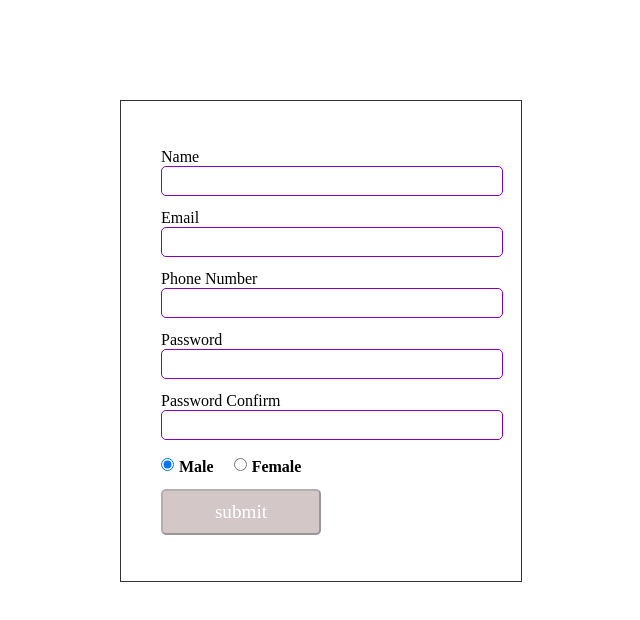
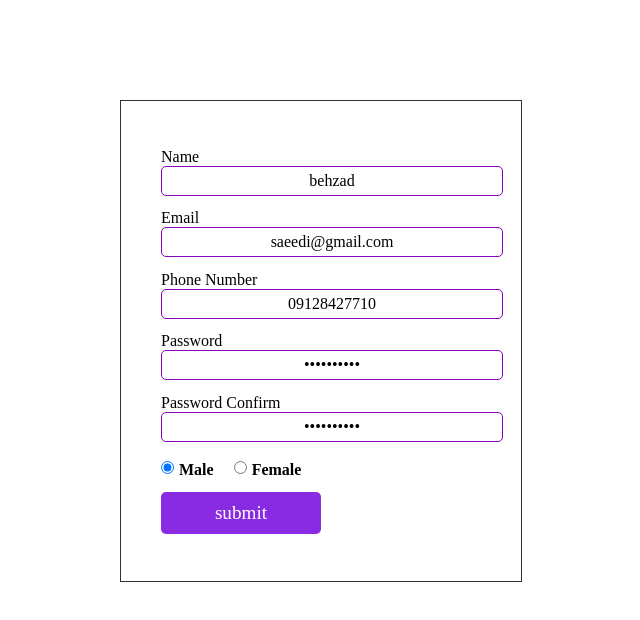
Before and after one commit to behzadiv/sign-up-form, a React (Create React App) app: page / in a window 1280 px wide. Shown: the top 620 px of the page, without its empty margins (319-959 px from the left). Built offline with nearby package versions, Linux system fonts and the light colour scheme; data requests are answered from the project's data file.

Commit message:
install local server and get initial user data  from server

```diff
--- /dev/null
+++ b/data/db.json
@@ -0,0 +1,14 @@
+{
+  "users": [
+    {
+
+      "id": 1,
+      "name": "behzad",
+      "email": "saeedi@gmail.com",
+      "phoneNumber": "09128427710",
+      "password":"Behzad@123",
+      "passwordConfirmation":"Behzad@123",
+      "gender":"0"
+    }
+  ]
+}
--- a/package.json
+++ b/package.json
@@ -3,6 +3,7 @@
   "version": "0.1.0",
   "private": true,
   "dependencies": {
+    "axios": "^0.24.0",
     "formik": "^2.2.9",
     "react": "^17.0.2",
     "react-dom": "^17.0.2",
--- a/src/components/SignUpForm.jsx
+++ b/src/components/SignUpForm.jsx
@@ -1,7 +1,9 @@
-import { useState } from "react";
+import { useEffect, useState } from "react";
 import "../App.css";
-import { FormikConsumer, useFormik } from "formik";
+import { useFormik } from "formik";
 import * as Yup from "yup";
+import axios from "axios";
+
 const initialValues = {
   name: "",
   email: "",
@@ -31,17 +33,26 @@ const validationSchema = Yup.object({
   ),
   gender:Yup.string().required("Gender must be selected")
 });
+
 const SignUpForm = () => {
+  const[formData,setFormData]=useState(null)
   const onSubmit = (values) => {
     ///post data
   };
+  useEffect(()=>{
+    axios.get("http://localhost:3002/users/1")
+    .then(res=>  setFormData(res.data))
+    .catch()
+
+  },[])
   const formik = useFormik({
-    initialValues,
+    initialValues:formData || initialValues,
     onSubmit,
     validationSchema,
     validateOnMount: true,
+    enableReinitialize:true,
   });
-  console.log(formik.values);
+  //console.log(formik.values);
   return (
     <form onSubmit={formik.handleSubmit}>
       <div>
```
Also changed, not shown: 1 other file (tests, documents, lock files or other folders).
